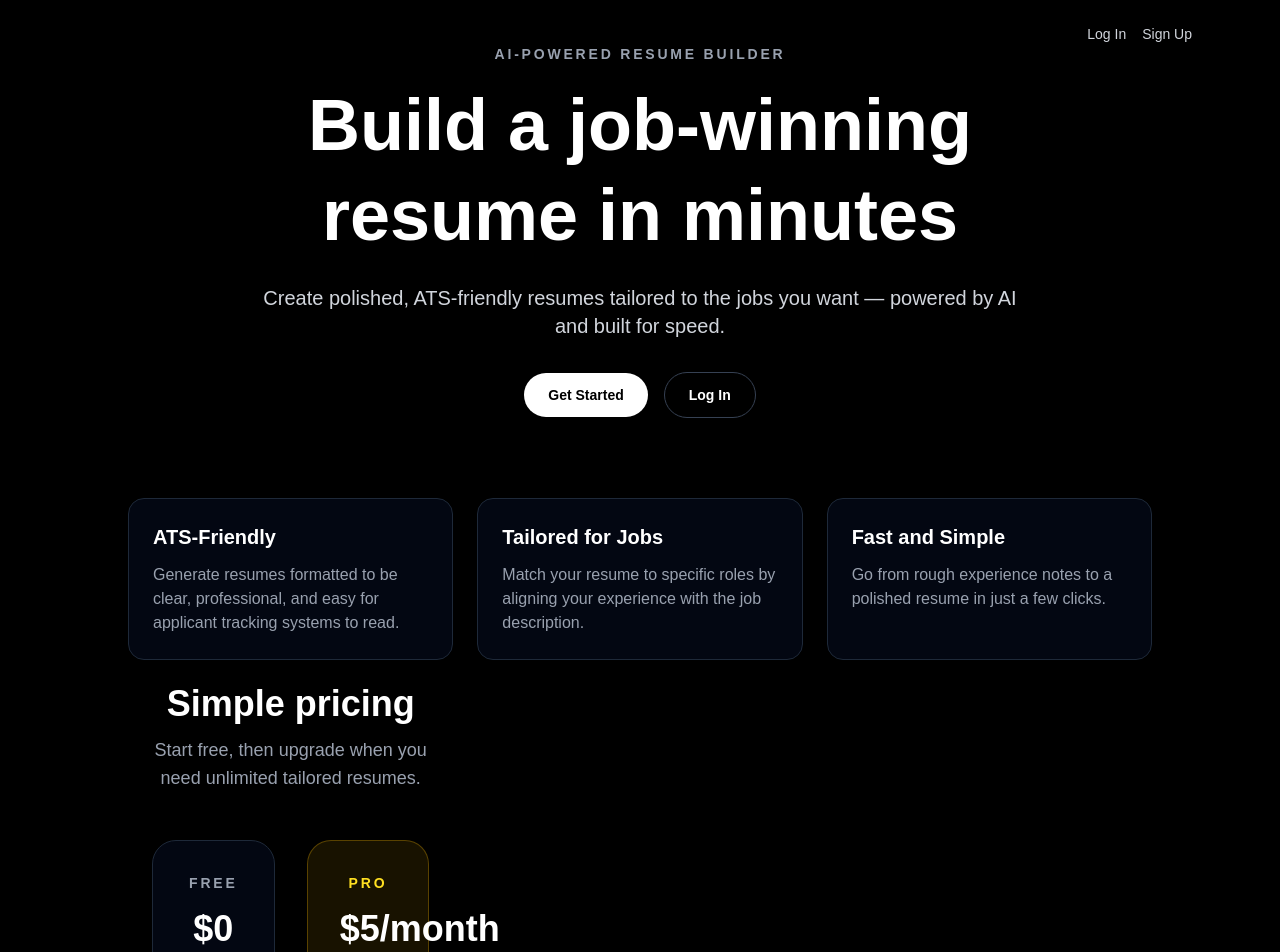
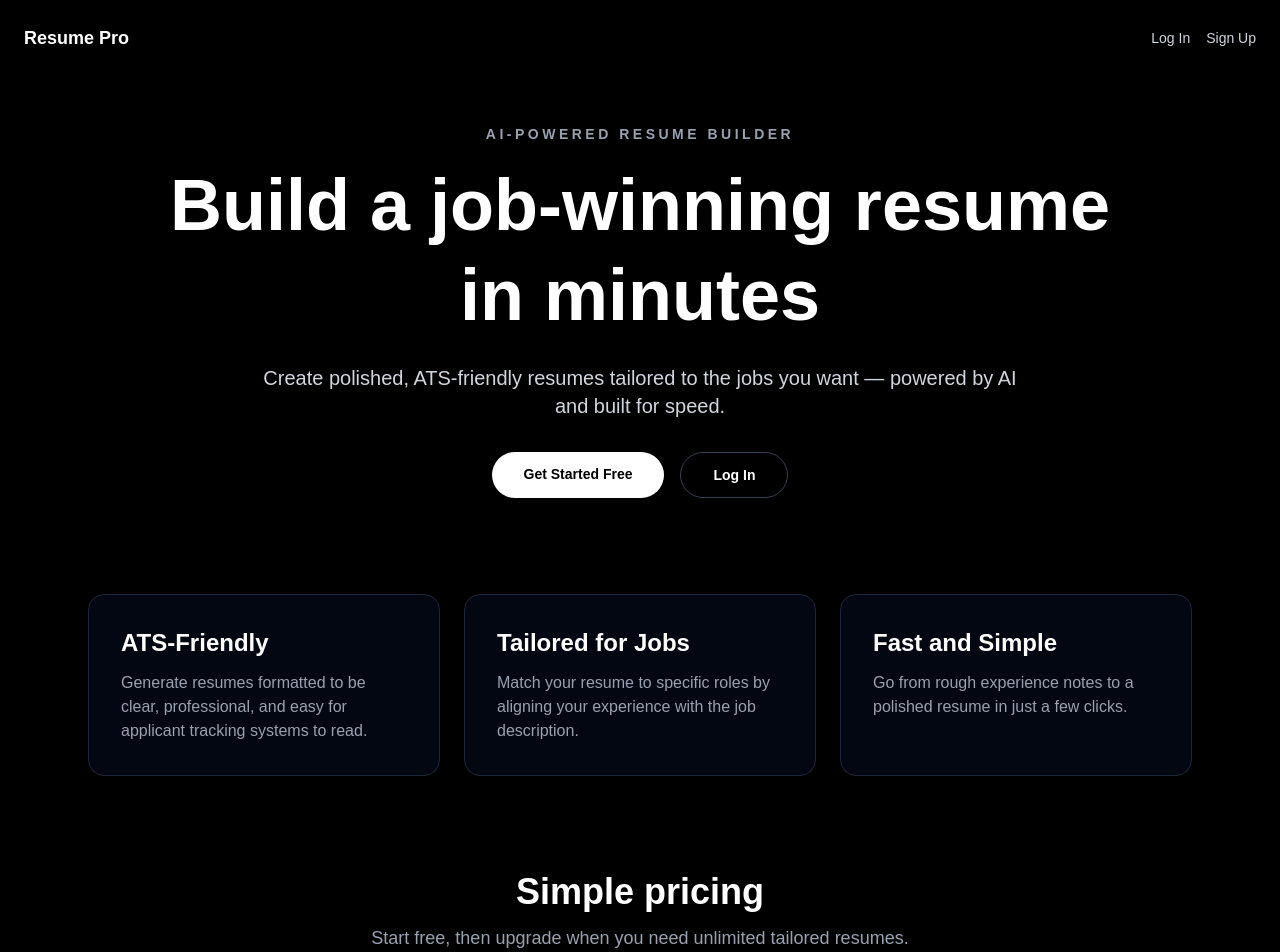
Before and after one commit to JasonKim221/resume-generator, a Next.js app: page / in a window 1280 px wide. Shown: the top 952 px of the page. Built offline with nearby package versions, Linux system fonts and the light colour scheme.

Commit message:
Replace landing page layout

```diff
--- a/app/page.tsx
+++ b/app/page.tsx
@@ -1,8 +1,10 @@
 import Link from "next/link";
+
 export default function Home() {
   return (
     <main className="min-h-screen bg-black text-white">
-      <nav className="mx-auto flex max-w-6xl items-center justify-end px-6 pt-6">
+      <nav className="mx-auto flex w-full max-w-7xl items-center justify-between px-6 py-6">
+        <p className="text-lg font-semibold">Resume Pro</p>
         <div className="flex gap-4">
           <Link href="/login" className="text-sm text-gray-300 hover:text-white">
             Log In
@@ -12,62 +14,66 @@ export default function Home() {
           </Link>
         </div>
       </nav>
-      <section className="mx-auto flex min-h-screen max-w-6xl flex-col items-center justify-center px-6 text-center">
-        <div className="max-w-3xl">
-          <p className="mb-4 text-sm font-semibold uppercase tracking-[0.2em] text-gray-400">
+
+      <section className="mx-auto flex w-full max-w-6xl flex-col items-center px-6 pb-24 pt-12 text-center">
+        <p className="mb-4 text-sm font-semibold uppercase tracking-[0.25em] text-gray-400">
           AI-Powered Resume Builder
         </p>
 
-          <h1 className="mb-6 text-5xl font-bold leading-tight md:text-7xl">
+        <h1 className="max-w-5xl text-5xl font-bold leading-tight md:text-7xl">
           Build a job-winning resume in minutes
         </h1>
 
-          <p className="mb-8 text-lg text-gray-300 md:text-xl">
+        <p className="mt-6 max-w-3xl text-lg text-gray-300 md:text-xl">
           Create polished, ATS-friendly resumes tailored to the jobs you want —
           powered by AI and built for speed.
         </p>
 
-          <div className="flex flex-col items-center justify-center gap-4 sm:flex-row">
+        <div className="mt-8 flex flex-col gap-4 sm:flex-row">
           <Link
             href="/signup"
-    className="rounded-full bg-white px-6 py-3 text-sm font-semibold text-black transition hover:scale-105"
+            className="rounded-full bg-white px-8 py-3 text-sm font-semibold text-black transition hover:scale-105"
           >
-    Get Started
+            Get Started Free
           </Link>
-
           <Link
             href="/login"
-    className="rounded-full border border-gray-700 px-6 py-3 text-sm font-semibold text-white transition hover:bg-gray-900"
+            className="rounded-full border border-gray-700 px-8 py-3 text-sm font-semibold text-white transition hover:bg-gray-900"
           >
             Log In
           </Link>
         </div>
-        </div>
+      </section>
 
-        <div className="mt-20 grid w-full max-w-5xl gap-6 md:grid-cols-3">
-          <div className="rounded-2xl border border-gray-800 bg-gray-950 p-6 text-left">
-            <h2 className="mb-3 text-xl font-semibold">ATS-Friendly</h2>
+      <section className="mx-auto grid w-full max-w-6xl gap-6 px-6 pb-24 md:grid-cols-3">
+        <div className="rounded-2xl border border-gray-800 bg-gray-950 p-8">
+          <h2 className="mb-3 text-2xl font-semibold">ATS-Friendly</h2>
           <p className="text-gray-400">
-              Generate resumes formatted to be clear, professional, and easy for applicant tracking systems to read.
+            Generate resumes formatted to be clear, professional, and easy for
+            applicant tracking systems to read.
           </p>
         </div>
 
-          <div className="rounded-2xl border border-gray-800 bg-gray-950 p-6 text-left">
-            <h2 className="mb-3 text-xl font-semibold">Tailored for Jobs</h2>
+        <div className="rounded-2xl border border-gray-800 bg-gray-950 p-8">
+          <h2 className="mb-3 text-2xl font-semibold">Tailored for Jobs</h2>
           <p className="text-gray-400">
-              Match your resume to specific roles by aligning your experience with the job description.
+            Match your resume to specific roles by aligning your experience with
+            the job description.
           </p>
         </div>
 
-          <div className="rounded-2xl border border-gray-800 bg-gray-950 p-6 text-left">
-            <h2 className="mb-3 text-xl font-semibold">Fast and Simple</h2>
+        <div className="rounded-2xl border border-gray-800 bg-gray-950 p-8">
+          <h2 className="mb-3 text-2xl font-semibold">Fast and Simple</h2>
           <p className="text-gray-400">
-              Go from rough experience notes to a polished resume in just a few clicks.
+            Go from rough experience notes to a polished resume in just a few
+            clicks.
           </p>
         </div>
+      </section>
+
       <section className="mx-auto w-full max-w-6xl px-6 pb-24">
         <div className="mb-12 text-center">
-    <h2 className="text-3xl font-bold md:text-4xl">Simple pricing</h2>
+          <h2 className="text-4xl font-bold">Simple pricing</h2>
           <p className="mt-3 text-lg text-gray-400">
             Start free, then upgrade when you need unlimited tailored resumes.
           </p>
@@ -78,12 +84,12 @@ export default function Home() {
             <p className="text-sm font-semibold uppercase tracking-[0.2em] text-gray-400">
               Free
             </p>
-      <h3 className="mt-4 text-4xl font-bold">$0</h3>
+            <h3 className="mt-4 text-5xl font-bold">$0</h3>
             <p className="mt-4 text-gray-400">
               Great for trying the product and creating your first resumes.
             </p>
 
-      <ul className="mt-8 space-y-4 text-gray-300">
+            <ul className="mt-8 space-y-4 text-left text-gray-300">
               <li>• 2 resume generations</li>
               <li>• Job-tailored resume writing</li>
               <li>• PDF download</li>
@@ -101,12 +107,12 @@ export default function Home() {
             <p className="text-sm font-semibold uppercase tracking-[0.2em] text-yellow-300">
               Pro
             </p>
-      <h3 className="mt-4 text-4xl font-bold">$5/month</h3>
+            <h3 className="mt-4 text-5xl font-bold">$5/month</h3>
             <p className="mt-4 text-gray-200">
               For users who want unlimited tailored resumes and ongoing access.
             </p>
 
-      <ul className="mt-8 space-y-4 text-gray-200">
+            <ul className="mt-8 space-y-4 text-left text-gray-200">
               <li>• Unlimited resume generations</li>
               <li>• Tailored to job descriptions</li>
               <li>• PDF download</li>
@@ -122,8 +128,6 @@ export default function Home() {
           </div>
         </div>
       </section>
-        </div>
-      </section>
     </main>
   );
 }
```
Lines whose indentation alone changed are shown as unchanged.
